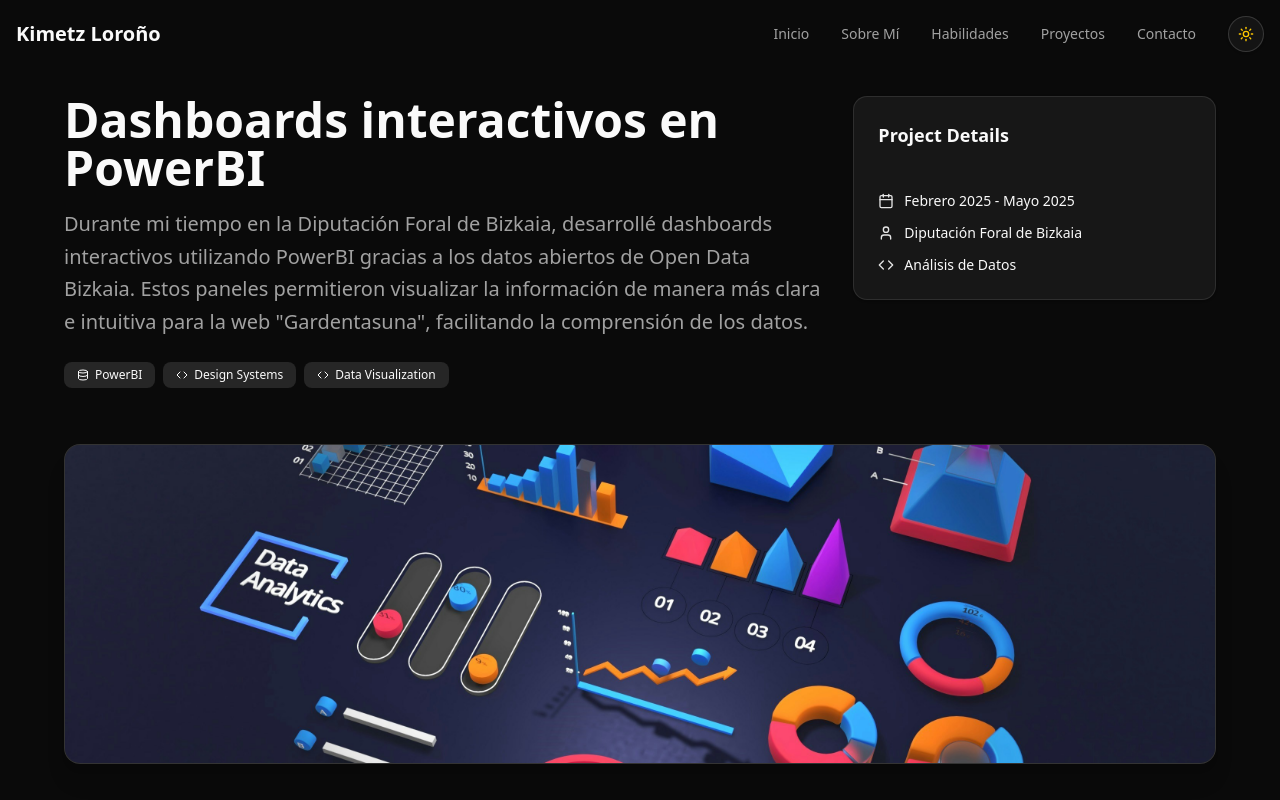
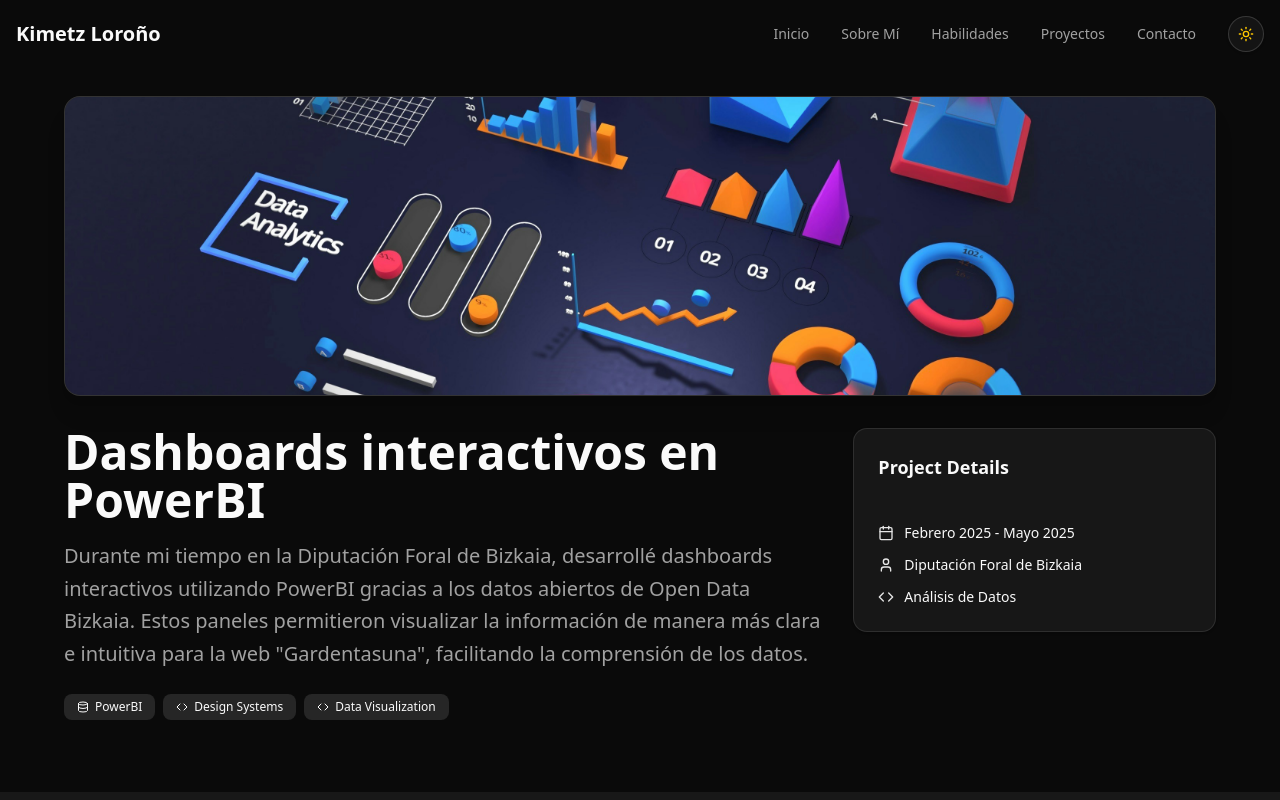
Before and after one commit to KimetzL/Portfolio, a Next.js app: page /projects/1 in a window 1280 px wide. Shown: the top 800 px of the page. Built offline with nearby package versions, Linux system fonts and the light colour scheme.

Commit message:
Cambio fotos

```diff
--- a/src/app/page.tsx
+++ b/src/app/page.tsx
@@ -274,7 +274,7 @@ export default function Home() {
                       <img
                         src={project.image}
                         alt={project.title}
-                        className="w-full h-full object-cover group-hover:scale-105 transition-transform duration-500"
+                        className={`w-full h-full object-cover group-hover:scale-105 transition-transform duration-500 ${project.image.includes('chatbot') ? 'object-top' : 'object-center'}`}
                       />
                     </div>
                     <CardHeader className="pb-3">
@@ -325,7 +325,7 @@ export default function Home() {
                       <img
                         src={project.image}
                         alt={project.title}
-                        className="w-full h-full object-cover group-hover:scale-105 transition-transform duration-300"
+                        className={`w-full h-full object-cover group-hover:scale-105 transition-transform duration-300 ${project.image.includes('chatbot') ? 'object-top' : 'object-center'}`}
                       />
                     </div>
                     <CardHeader>
--- a/src/app/projects/[id]/page.tsx
+++ b/src/app/projects/[id]/page.tsx
@@ -686,8 +686,17 @@ export default function ProjectPage() {
             animate={{ opacity: 1, y: 0 }}
             transition={{ duration: 0.8 }}
           >
-            {/* Title & Info Section First */}
-            <div className="grid md:grid-cols-3 gap-8 mb-8">
+            {/* Compact Banner Image First */}
+            <div className="w-full max-h-[260px] md:max-h-[300px] bg-muted rounded-2xl overflow-hidden shadow-xl border border-border/60 group mb-8 flex items-center justify-center">
+              <img
+                src={project.image}
+                alt={project.title}
+                className={`w-full h-full max-h-[260px] md:max-h-[300px] object-cover transition-transform duration-500 group-hover:scale-105 ${project.image.includes('chatbot') ? 'object-top' : 'object-center'}`}
+              />
+            </div>
+
+            {/* Title & Info Section Below Image */}
+            <div className="grid md:grid-cols-3 gap-8">
               <div className="md:col-span-2">
                 <h1 className="text-4xl md:text-5xl font-bold mb-4">{project.title}</h1>
                 <p className="text-lg md:text-xl text-muted-foreground mb-6 leading-relaxed">{project.description}</p>
@@ -741,15 +750,6 @@ export default function ProjectPage() {
                   )}
                 </div>
               </div>
-            </div>
-
-            {/* Compact Horizontal Image Banner Below Header Info */}
-            <div className="w-full max-h-[280px] md:max-h-[320px] bg-muted rounded-2xl overflow-hidden shadow-xl border border-border/60 group mb-4">
-              <img
-                src={project.image}
-                alt={project.title}
-                className="w-full h-full max-h-[280px] md:max-h-[320px] object-cover object-center transition-transform duration-500 group-hover:scale-105"
-              />
             </div>
           </motion.div>
         </div>
```
